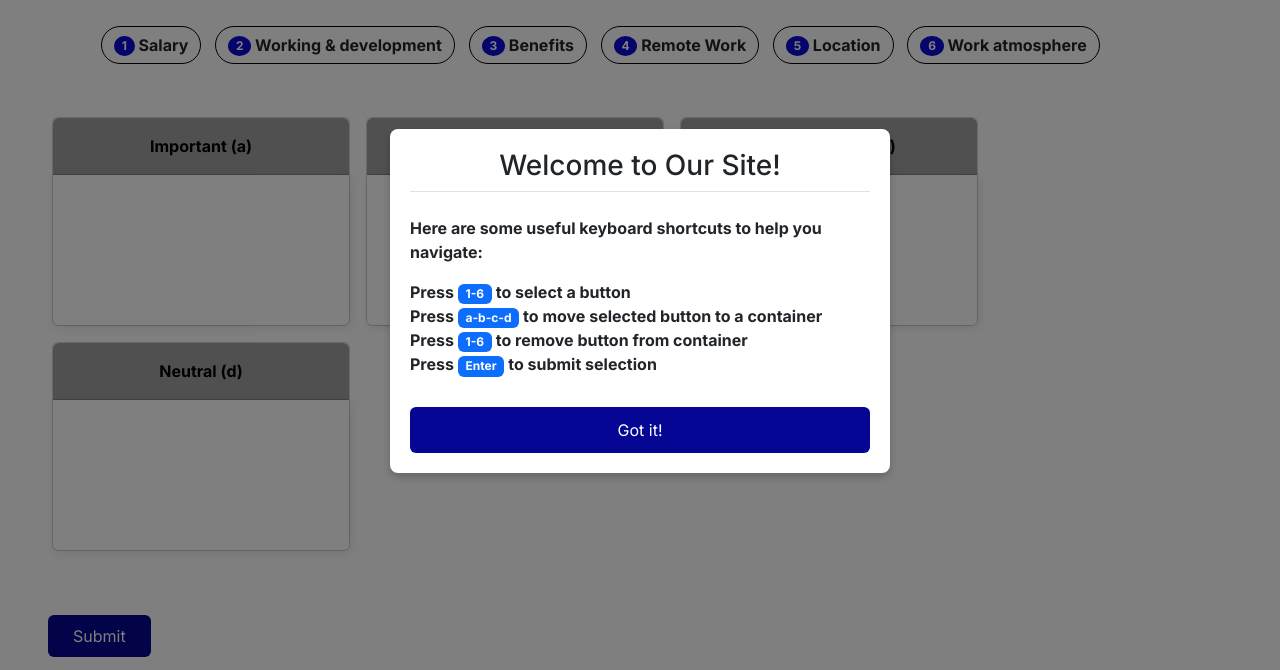
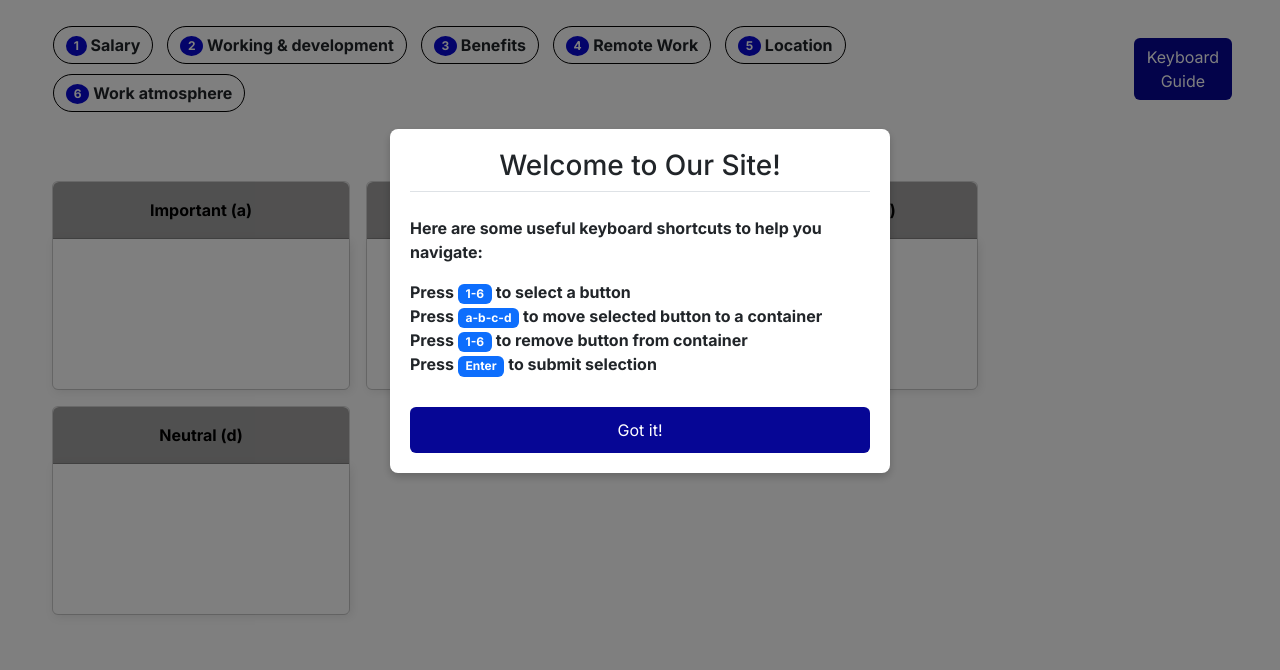
Before and after one commit to Nasirkhan294/drag-and-drop, a plain HTML site: page index.html in a window 1280 px wide. Shown: the part 99-769 px from the top of the page. Drawn offline with nearby package versions, Linux system fonts and the light colour scheme.

Commit message:
Add keyboard guide button for user ease

```diff
--- a/css/style.css
+++ b/css/style.css
@@ -117,7 +117,6 @@ body {
   border: 1px solid #888;
 }
 
-
 .dark-mode .btn-draggable {
   background: #666;
   color: #fff;
--- a/index.html
+++ b/index.html
@@ -33,7 +33,9 @@
       <div id="welcome-modal" class="modal-overlay">
         <div class="modal-content">
           <h3 class="text-center border-bottom pb-2">Welcome to Our Site!</h3>
-          <p class="my-3">Here are some useful keyboard shortcuts to help you navigate:</p>
+          <p class="my-3">
+            Here are some useful keyboard shortcuts to help you navigate:
+          </p>
           <ul>
             <li>
               Press <span class="badge bg-primary">1-6</span> to select a button
@@ -54,7 +56,8 @@
           <button id="close-modal" class="btn btn-submit">Got it!</button>
         </div>
       </div>
-      <div class="my-3 ms-lg-5">
+      <div class="buttons-wrapper d-flex justify-content-between align-items-center">
+        <div class="my-3">
           <button
             type="button"
             class="btn btn-draggable rounded-pill"
@@ -103,6 +106,12 @@
           >
             <span class="badge badge-primary">6</span> Work atmosphere
           </button>
+        </div>
+        <div class="d-none d-lg-block w-25 position-relative">
+          <button type="button" id="toggle-guide" class="btn btn-submit" style="margin-left: 11.8rem;">
+            Keyboard Guide
+          </button>
+        </div>
       </div>
 
       <div class="row my-5 gap-3 ms-1">
--- a/script.js
+++ b/script.js
@@ -7,6 +7,7 @@ const highlyImportantOptions = document.getElementById('highly-important-options
 const notImportantOptions = document.getElementById('not-important-options');
 const neutralOptions = document.getElementById('neutral-options');
 const selectAllSwitch = document.getElementById('select-all-switch');
+const toggleGuideBtn = document.getElementById('toggle-guide');
 const welcomeModal = document.getElementById('welcome-modal');
 const closeModalBtn = document.getElementById('close-modal');
 
@@ -221,6 +222,11 @@ closeModalBtn.addEventListener('click', () => {
 	welcomeModal.classList.add('d-none');
 });
 
+// Toggle the keyboard guide visibility
+toggleGuideBtn.addEventListener('click', () => {
+	welcomeModal.classList.toggle('d-none');
+});
+
 // Keyboard drag functionality
 document.addEventListener('DOMContentLoaded', function () {
 	let clonedButton = null;
```
Lines whose indentation alone changed are shown as unchanged.
